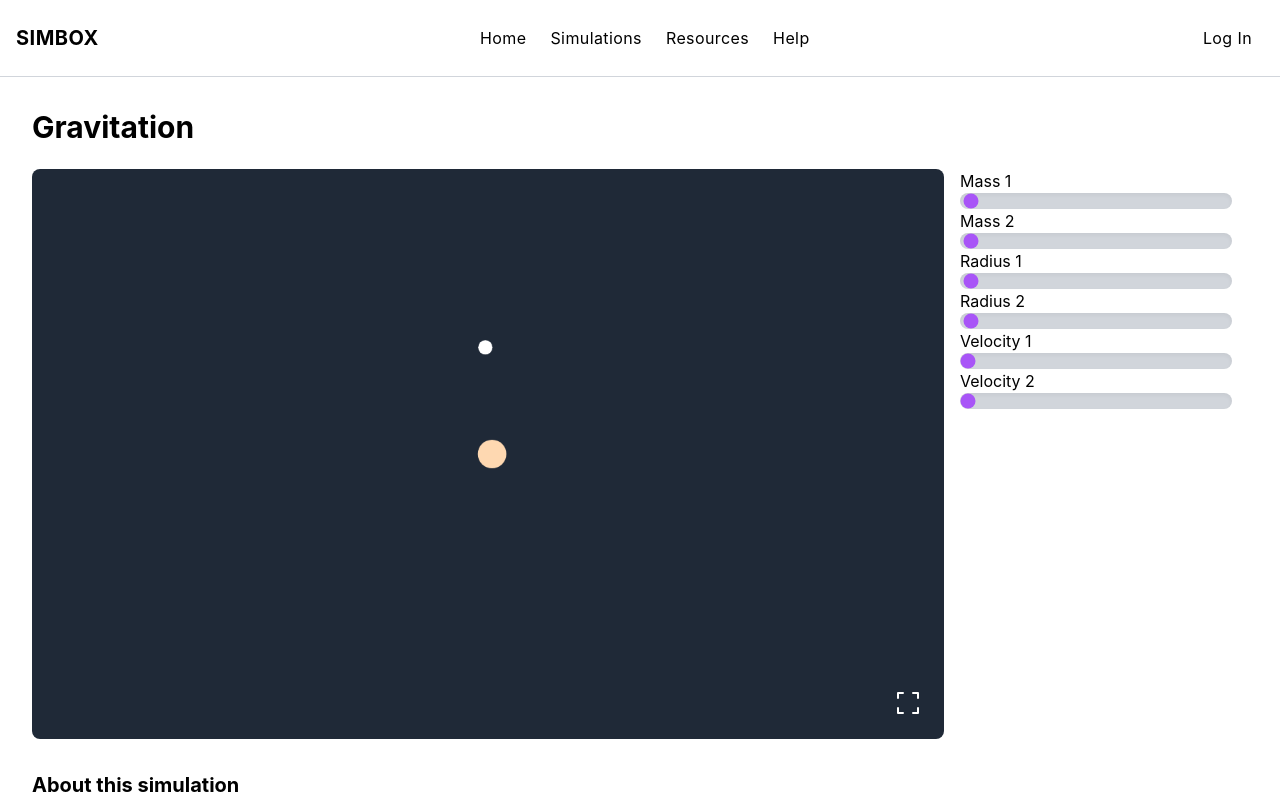
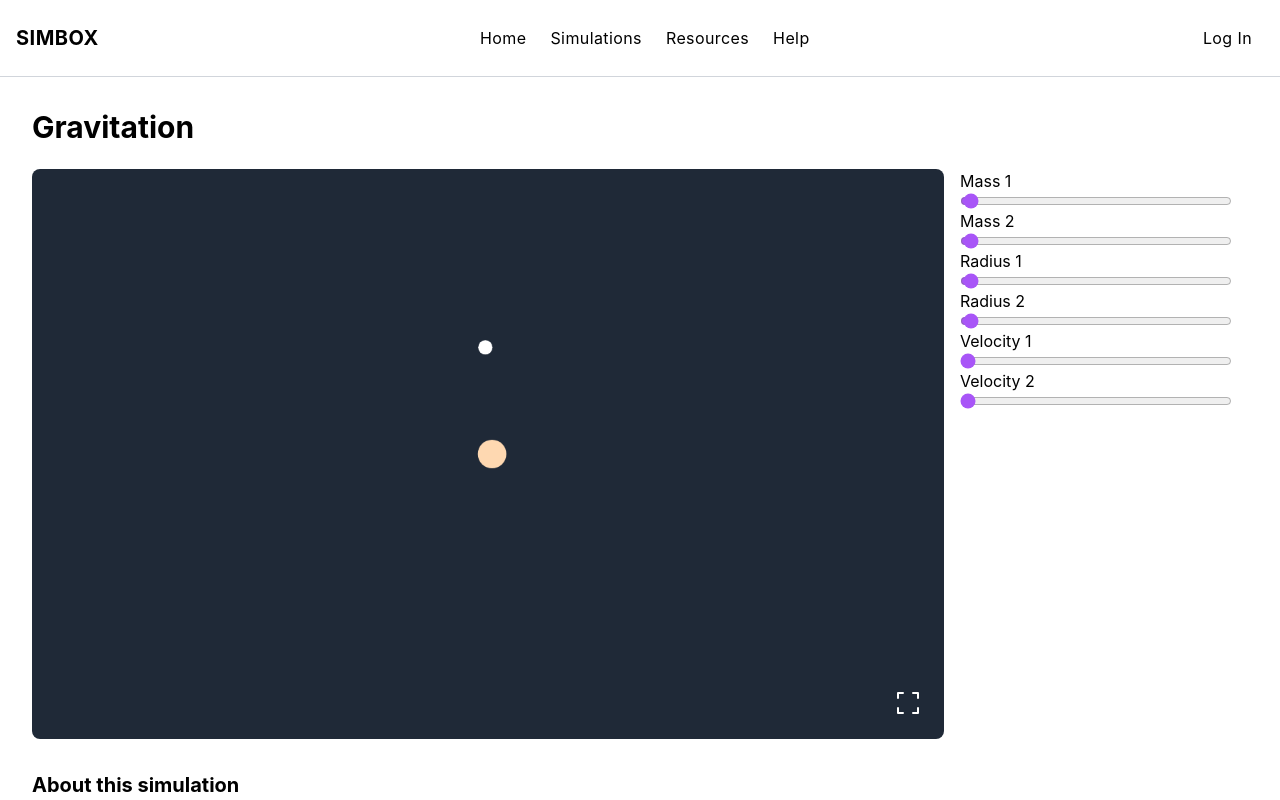
Before and after one commit to piyushkrmaurya/SimBox, a React (Create React App) app: page /simulations/gravitation in a window 1280 px wide. Shown: the top 800 px of the page. Built offline with nearby package versions, Linux system fonts and the light colour scheme.

Commit message:
Updates homepage

```diff
--- a/src/components/Simulation.js
+++ b/src/components/Simulation.js
@@ -2,7 +2,7 @@ import React from "react";
 
 const Simulation = ({ title, id, image, children }) => {
   return (
-    <div className="w-full md:w-1/4 px-4 py-6">
+    <div className="w-full px-4 py-6">
       <a
         href={`/simulations/${id}`}
         className="bg-white rounded-lg shadow-md hover:shadow-lg block p-6"
@@ -14,7 +14,6 @@ const Simulation = ({ title, id, image, children }) => {
         />
         <h3 className="text-xl font-bold mb-2">{title}</h3>
         <p className="text-gray-500 text-base mb-4">{children}</p>
-        <button className="btn btn-secondary">Try it out</button>
       </a>
     </div>
   );
--- a/src/components/Simulations.js
+++ b/src/components/Simulations.js
@@ -28,9 +28,9 @@ const simulations = [
 
 const Simulations = () => {
   return (
-    <section className="simulations py-12">
+    <section className="simulations py-6">
       <div className="container mx-auto text-center">
-        <h2 className="text-3xl font-bold mb-6">Explore our simulations</h2>
+        <h2 className="text-3xl font-bold mb-6">Explore simulations</h2>
         <div className="flex flex-wrap justify-center">
           {simulations.map((feature) => (
             <Simulation
--- a/src/components/simulation/controls/GravitationControls.js
+++ b/src/components/simulation/controls/GravitationControls.js
@@ -33,12 +33,12 @@ const GravitationControls = () => {
   };
 
   return (
-    <form>
+    <form className="accent-purple-500">
       <div className="form-group">
         <label htmlFor="mass-1-input">Mass 1</label>
         <input
           type="range"
-          className="form-control-range block w-full accent-purple-500 bg-gray-300 appearance-none rounded-lg shadow-inner focus:outline-none focus:shadow-outline-blue"
+          className="form-control-range block w-full"
           id="mass-1-input"
           value={mass1}
           onChange={handleMass1Change}
@@ -48,7 +48,7 @@ const GravitationControls = () => {
         <label htmlFor="mass-2-input">Mass 2</label>
         <input
           type="range"
-          className="form-control-range block w-full accent-purple-500 bg-gray-300 appearance-none rounded-lg shadow-inner focus:outline-none focus:shadow-outline-blue"
+          className="form-control-range block w-full"
           id="mass-2-input"
           value={mass2}
           onChange={handleMass2Change}
@@ -58,7 +58,7 @@ const GravitationControls = () => {
         <label htmlFor="radius-1-input">Radius 1</label>
         <input
           type="range"
-          className="form-control-range block w-full accent-purple-500 bg-gray-300 appearance-none rounded-lg shadow-inner focus:outline-none focus:shadow-outline-blue"
+          className="form-control-range block w-full"
           id="radius-1-input"
           value={radius1}
           onChange={handleRadius1Change}
@@ -69,7 +69,7 @@ const GravitationControls = () => {
         <label htmlFor="radius-2-input">Radius 2</label>
         <input
           type="range"
-          className="form-control-range block w-full accent-purple-500 bg-gray-300 appearance-none rounded-lg shadow-inner focus:outline-none focus:shadow-outline-blue"
+          className="form-control-range block w-full"
           id="radius-2-input"
           value={radius2}
           onChange={handleRadius2Change}
@@ -79,7 +79,7 @@ const GravitationControls = () => {
         <label htmlFor="velocity-1-input">Velocity 1</label>
         <input
           type="range"
-          className="form-control-range block w-full accent-purple-500 bg-gray-300 appearance-none rounded-lg shadow-inner focus:outline-none focus:shadow-outline-blue"
+          className="form-control-range block w-full"
           id="velocity-1-input"
           value={velocity1}
           onChange={handleVelocity1Change}
@@ -89,7 +89,7 @@ const GravitationControls = () => {
         <label htmlFor="velocity-2-input">Velocity 2</label>
         <input
           type="range"
-          className="form-control-range block w-full accent-purple-500 bg-gray-300 appearance-none rounded-lg shadow-inner focus:outline-none focus:shadow-outline-blue"
+          className="form-control-range block w-full"
           id="velocity-2-input"
           value={velocity2}
           onChange={handleVelocity2Change}
--- a/src/pages/Home.js
+++ b/src/pages/Home.js
@@ -1,17 +1,11 @@
 import Hero from "components/Hero";
-import Features from "components/Features";
 import Simulations from "components/Simulations";
 
 function Home() {
   return (
     <main className="xl:sm:w-8/12 mx-auto">
       <Hero />
-      <Features />
-      <section className="testimonials py-12">
-        {/* testimonials here */}
-      </section>
       <Simulations />
-      <section className="cta py-12">{/* call to action here */}</section>
       <section className="connect py-12">
         {/* ways to connect with you here */}
       </section>
```
